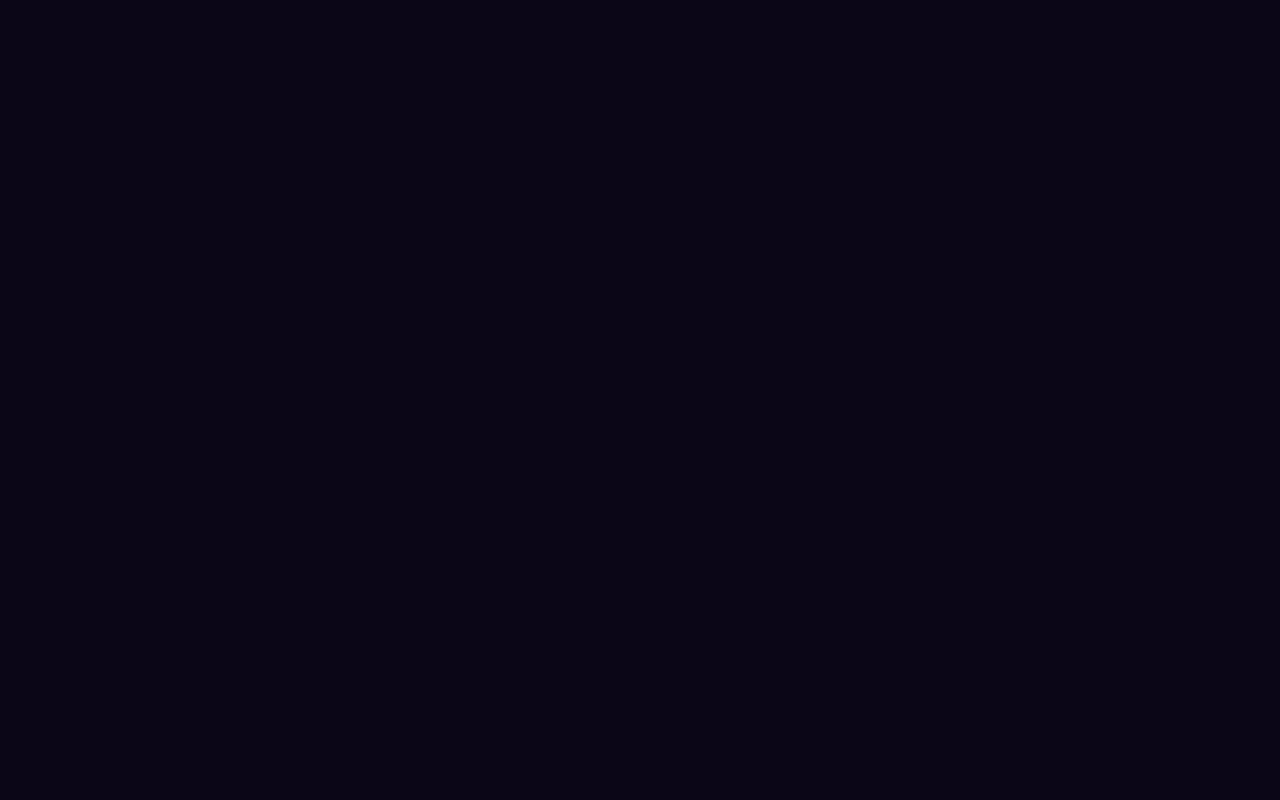
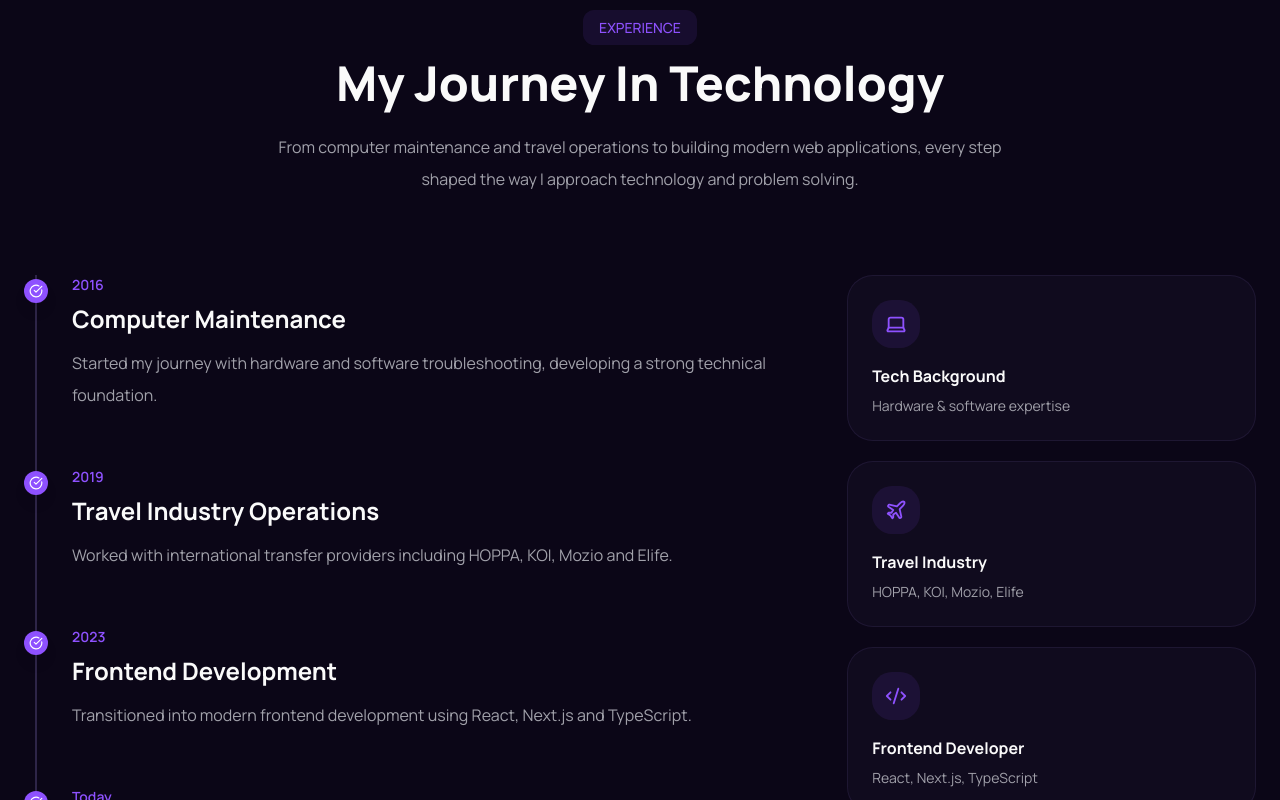
Before and after one commit to MohamedAbuelroos/mohamed-rabea-portfolio, a Next.js app: page / in a window 1280 px wide. Shown: the part 3400-4200 px from the top of the page. Before the commit the page ends 3335 px from the top, so only its background shows below. Built offline with nearby package versions, Linux system fonts and the light colour scheme.

Commit message:
add experience section with timeline and highlights

```diff
--- a/app/page.tsx
+++ b/app/page.tsx
@@ -2,6 +2,7 @@
 import Navbar from "@/components/layout/navbar";
 import IntroLoader from "@/components/loader/introLoader";
 import About from "@/components/sections/about/about";
+import Experience from "@/components/sections/experience/experience";
 import Hero from "@/components/sections/hero/hero";
 import Projects from "@/components/sections/projects/projects";
 import Stats from "@/components/sections/stats/stats";
@@ -50,6 +51,7 @@ function Home() {
             <Stats />
             <About />
             <Projects />
+            <Experience />
           </main>
 
           {/* next sections */}
--- /dev/null
+++ b/components/sections/experience/experience-header.tsx
@@ -0,0 +1,37 @@
+import { useInView } from "@/hooks/use-in-view";
+
+export default function ExperienceHeader() {
+  const { ref, visible } = useInView();
+  return (
+    <div
+      ref={ref}
+      className={`text-center ${visible ? "animate-fade-up" : "opacity-0"}`}
+    >
+      <div className="mb-5">
+        <span
+          className="
+            rounded-md
+            bg-violet-500/10
+            px-4
+            py-2
+            text-sm
+            font-medium
+            text-violet-500
+          "
+        >
+          EXPERIENCE
+        </span>
+      </div>
+
+      <h2 className="text-4xl font-black lg:text-5xl">
+        My Journey In Technology
+      </h2>
+
+      <p className="mx-auto mt-6 max-w-3xl text-muted-foreground leading-8">
+        From computer maintenance and travel operations to building modern web
+        applications, every step shaped the way I approach technology and
+        problem solving.
+      </p>
+    </div>
+  );
+}
--- /dev/null
+++ b/components/sections/experience/experience-highlights.tsx
@@ -0,0 +1,71 @@
+import { Briefcase, Code2, Laptop, Plane } from "lucide-react";
+
+const cards = [
+  {
+    title: "Tech Background",
+    icon: Laptop,
+    text: "Hardware & software expertise",
+  },
+  {
+    title: "Travel Industry",
+    icon: Plane,
+    text: "HOPPA, KOI, Mozio, Elife",
+  },
+  {
+    title: "Frontend Developer",
+    icon: Code2,
+    text: "React, Next.js, TypeScript",
+  },
+  {
+    title: "Problem Solver",
+    icon: Briefcase,
+    text: "Building real business solutions",
+  },
+];
+
+export default function ExperienceHighlights() {
+  return (
+    <div className="grid gap-5 sm:grid-cols-2 lg:grid-cols-1">
+      {cards.map((card) => {
+        const Icon = card.icon;
+
+        return (
+          <div
+            key={card.title}
+            className="
+              rounded-2xl
+              border
+              border-border/50
+              bg-card/50
+              p-6
+              backdrop-blur-xl
+              transition-all
+              duration-300
+              hover:-translate-y-1
+              hover:shadow-xl
+            "
+          >
+            <div
+              className="
+                mb-4
+                flex
+                h-12
+                w-12
+                items-center
+                justify-center
+                rounded-xl
+                bg-violet-500/10
+              "
+            >
+              <Icon size={22} className="text-violet-500" />
+            </div>
+
+            <h3 className="font-bold">{card.title}</h3>
+
+            <p className="mt-2 text-sm text-muted-foreground">{card.text}</p>
+          </div>
+        );
+      })}
+    </div>
+  );
+}
--- /dev/null
+++ b/components/sections/experience/experience-item.tsx
@@ -0,0 +1,44 @@
+import { CircleCheckBig } from "lucide-react";
+
+interface Props {
+  item: {
+    year: string;
+    title: string;
+    description: string;
+  };
+}
+
+export default function ExperienceItem({ item }: Props) {
+  return (
+    <div className="relative pl-12">
+      {/* dot */}
+      <div
+        className="
+          absolute
+          left-0
+          top-1
+          flex
+          h-6
+          w-6
+          items-center
+          justify-center
+          rounded-full
+          bg-violet-500
+          text-white
+          shadow-lg
+        "
+      >
+        <CircleCheckBig size={14} />
+      </div>
+
+      {/* year */}
+      <p className="text-sm font-semibold text-violet-500">{item.year}</p>
+
+      {/* title */}
+      <h3 className="mt-2 text-2xl font-bold">{item.title}</h3>
+
+      {/* description */}
+      <p className="mt-3 leading-8 text-muted-foreground">{item.description}</p>
+    </div>
+  );
+}
--- /dev/null
+++ b/components/sections/experience/experience-timeline.tsx
@@ -0,0 +1,18 @@
+import { experience } from "@/data/experience";
+import ExperienceItem from "./experience-item";
+
+
+
+export default function ExperienceTimeline() {
+  return (
+    <div className="relative">
+      <div className="absolute left-[11px] top-0 h-full w-[2px] bg-border" />
+
+      <div className="space-y-14">
+        {experience.map((item) => (
+          <ExperienceItem key={item.title} item={item} />
+        ))}
+      </div>
+    </div>
+  );
+}
--- a/components/sections/experience/experience.tsx
+++ b/components/sections/experience/experience.tsx
@@ -0,0 +1,24 @@
+import { useInView } from "@/hooks/use-in-view";
+import ExperienceHeader from "./experience-header";
+import ExperienceHighlights from "./experience-highlights";
+import ExperienceTimeline from "./experience-timeline";
+
+export default function Experience() {
+  const { ref, visible } = useInView();
+  return (
+    <section id="experience" className="py-20">
+      <div className="mx-auto max-w-[1320px] px-6">
+        <ExperienceHeader />
+
+        <div
+          ref={ref}
+          className={`mt-20 grid gap-16 lg:grid-cols-[1.3fr_.7fr] ${visible ? "animate-fade-in" : "opacity-0"}`}
+        >
+          <ExperienceTimeline />
+
+          <ExperienceHighlights />
+        </div>
+      </div>
+    </section>
+  );
+}
--- a/components/sections/projects/projects-header.tsx
+++ b/components/sections/projects/projects-header.tsx
@@ -1,9 +1,14 @@
 import Link from "next/link";
 import { ArrowRight } from "lucide-react";
+import { useInView } from "@/hooks/use-in-view";
 
 function ProjectsHeader() {
+  const { ref, visible } = useInView();
   return (
-    <div className="mb-12 flex flex-col gap-6 lg:flex-row lg:items-end lg:justify-between">
+    <div
+      ref={ref}
+      className={`mb-12 flex flex-col gap-6 lg:flex-row lg:items-end lg:justify-between ${visible ? "animate-fade-up" : "opacity-0"}`}
+    >
       <div>
         <div className="mb-5">
           <span className="rounded-md bg-violet-500/10 px-4 py-2 text-sm font-medium text-violet-500">
--- a/data/experience.ts
+++ b/data/experience.ts
@@ -0,0 +1,26 @@
+export const experience = [
+  {
+    year: "2016",
+    title: "Computer Maintenance",
+    description:
+      "Started my journey with hardware and software troubleshooting, developing a strong technical foundation.",
+  },
+  {
+    year: "2019",
+    title: "Travel Industry Operations",
+    description:
+      "Worked with international transfer providers including HOPPA, KOI, Mozio and Elife.",
+  },
+  {
+    year: "2023",
+    title: "Frontend Development",
+    description:
+      "Transitioned into modern frontend development using React, Next.js and TypeScript.",
+  },
+  {
+    year: "Today",
+    title: "Building Digital Experiences",
+    description:
+      "Creating modern, responsive and scalable web applications for businesses and clients.",
+  },
+];
```
